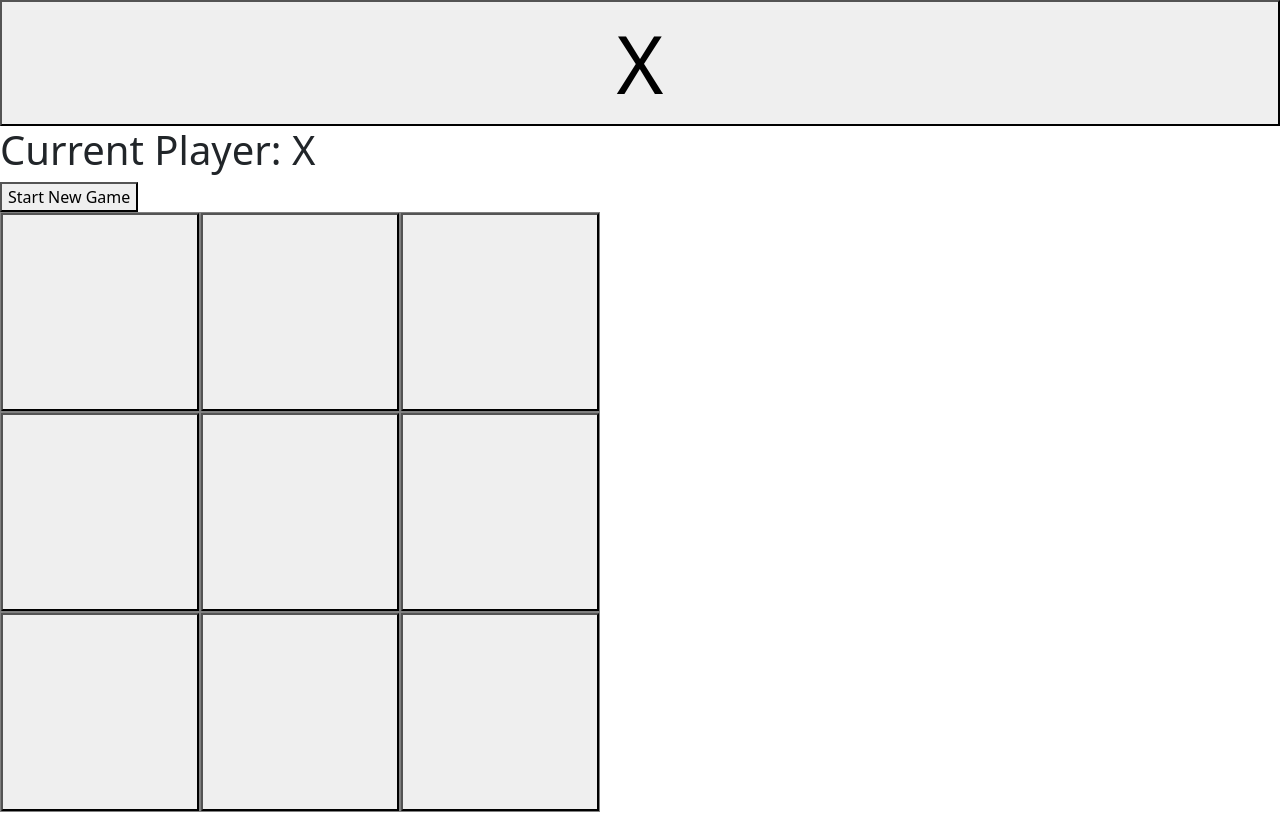
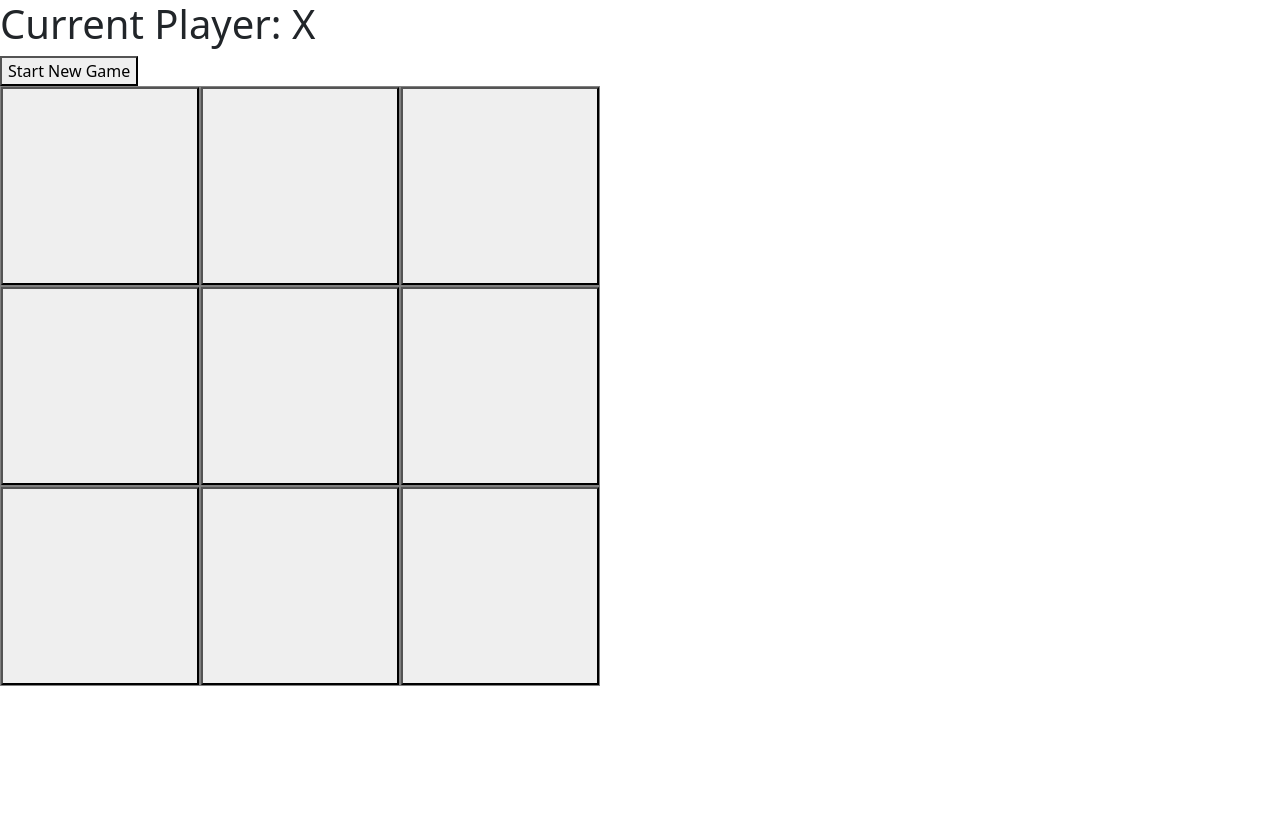
Before and after one commit to RileyConway21/X-equals-O, an Angular app: page / in a window 1280 px wide. Built offline with nearby package versions, Linux system fonts and the light colour scheme.

Commit message:
projects

```diff
--- a/src/app/app.component.html
+++ b/src/app/app.component.html
@@ -1,3 +1,2 @@
-<app-square [value]="'X'"></app-square>
 
 <router-outlet></router-outlet>
--- a/src/app/board/board.component.html
+++ b/src/app/board/board.component.html
@@ -1,15 +1,17 @@
 <h1>Current Player: {{ player }}</h1>
 
 <button nbButton outline status="danger" (click)="newGame()">Start New Game</button>
-
-
 <h2 *ngIf="winner">
     Player {{ winner}} won the game!
 </h2>
+<main>
+    <app-square *ngFor="let val of squares; let i = index" [value]="val" (click)="makeMove(i)">
+    </app-square>
+</main>
 
+<!-- [1,2,3,4] -->
+<!-- <div *ngFor="let num of [1,2,3,4]">
+    {{num}}
+</div> -->
 
-<main>
-
-        <app-square *ngFor="let val of squares; let i = index" [value]="val" (click)="makeMove(i)">
-        </app-square>
-</main>
+<!-- ["John", "Amy"] -->
--- a/src/app/board/board.component.ts
+++ b/src/app/board/board.component.ts
@@ -18,7 +18,8 @@ export class BoardComponent implements OnInit {
 
 
   newGame() {
-    this.squares = Array(9).fill(null);
+    // this.squares = Array(9).fill(null);
+    this.squares =  [null, null, null, null, null, null, null,null, null]
     this.winner = null;
     this.xIsNext = true;
   }
@@ -28,8 +29,14 @@ export class BoardComponent implements OnInit {
   }
 
   makeMove(idx: number) {
+    console.log(idx)
+    console.log(!this.squares[idx])
+    // Is true for first click
+    // False after initial click
     if (!this.squares[idx]) {
+      console.log(this.squares)
       this.squares.splice(idx, 1, this.player);
+      console.log(this.squares)
       this.xIsNext = !this.xIsNext;
     }
     this.winner = this.calculateWinner();
--- a/src/app/square/square.component.html
+++ b/src/app/square/square.component.html
@@ -1 +1,3 @@
-<p>square works!</p>
+<button nbButton *ngIf="!value">{{ value }}</button>
+<button nbButton hero status="success" *ngIf="value == 'X'">{{ value}}</button>
+<button nbButton hero status="info" *ngIf="value == 'O'">{{value}}</button>
--- a/src/app/square/square.component.ts
+++ b/src/app/square/square.component.ts
@@ -2,17 +2,9 @@ import { Component, Input } from '@angular/core';
 
 @Component({
   selector: 'app-square',
-  template: `
-<button nbButton *ngIf="!value">{{ value }}</button>
-<button nbButton hero status="success" *ngIf="value == 'X'">{{ value}}</button>
-<button nbButton hero status="info" *ngIf="value == 'O'">{{Value}}</button>
-  `,
+  templateUrl: './square.component.html',
   styles: ['button { width: 100%; height: 100%; font-size: 5em !important; }']
 })
 export class SquareComponent {
-
-
   @Input() value: 'X' | 'O';
-
-
 }
```
